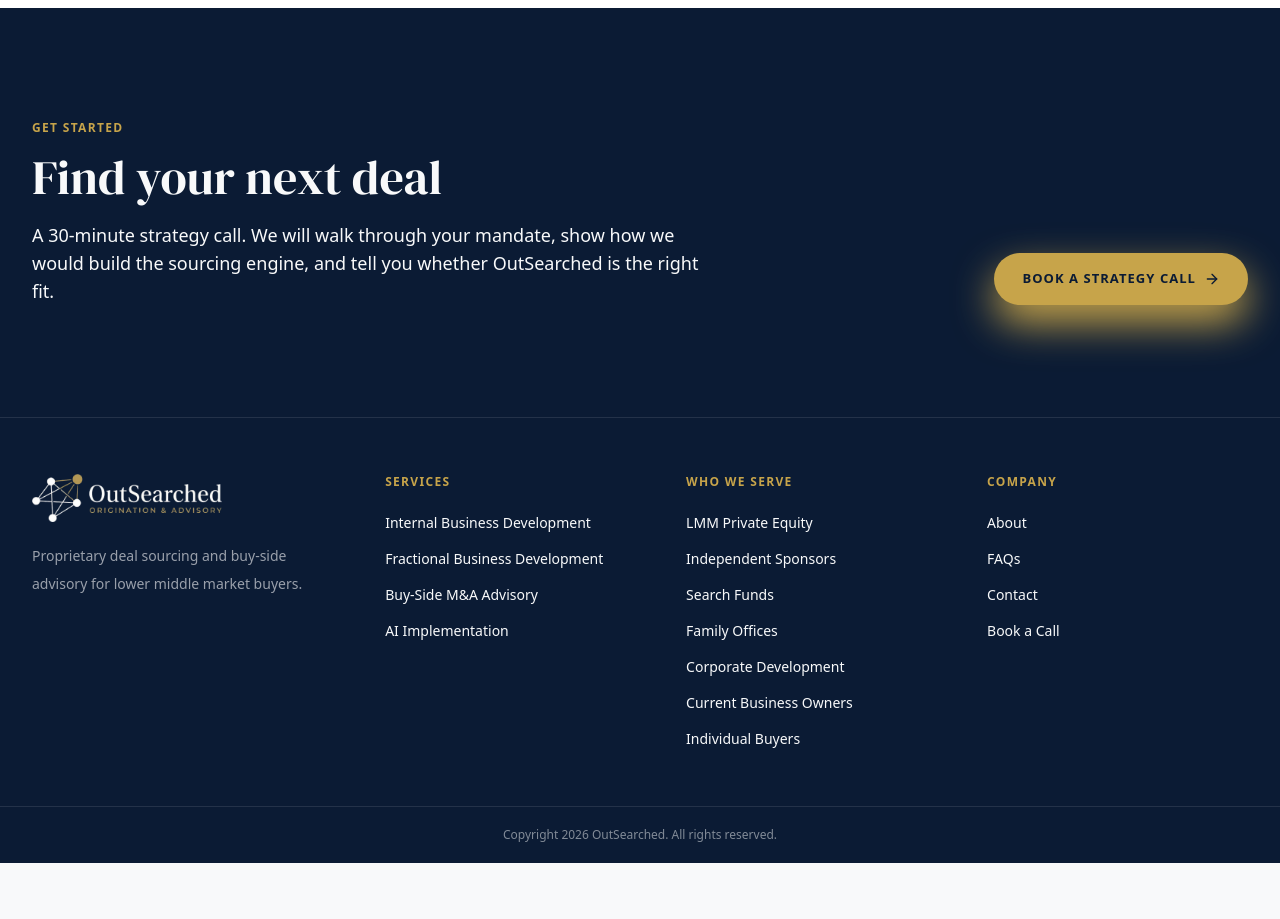
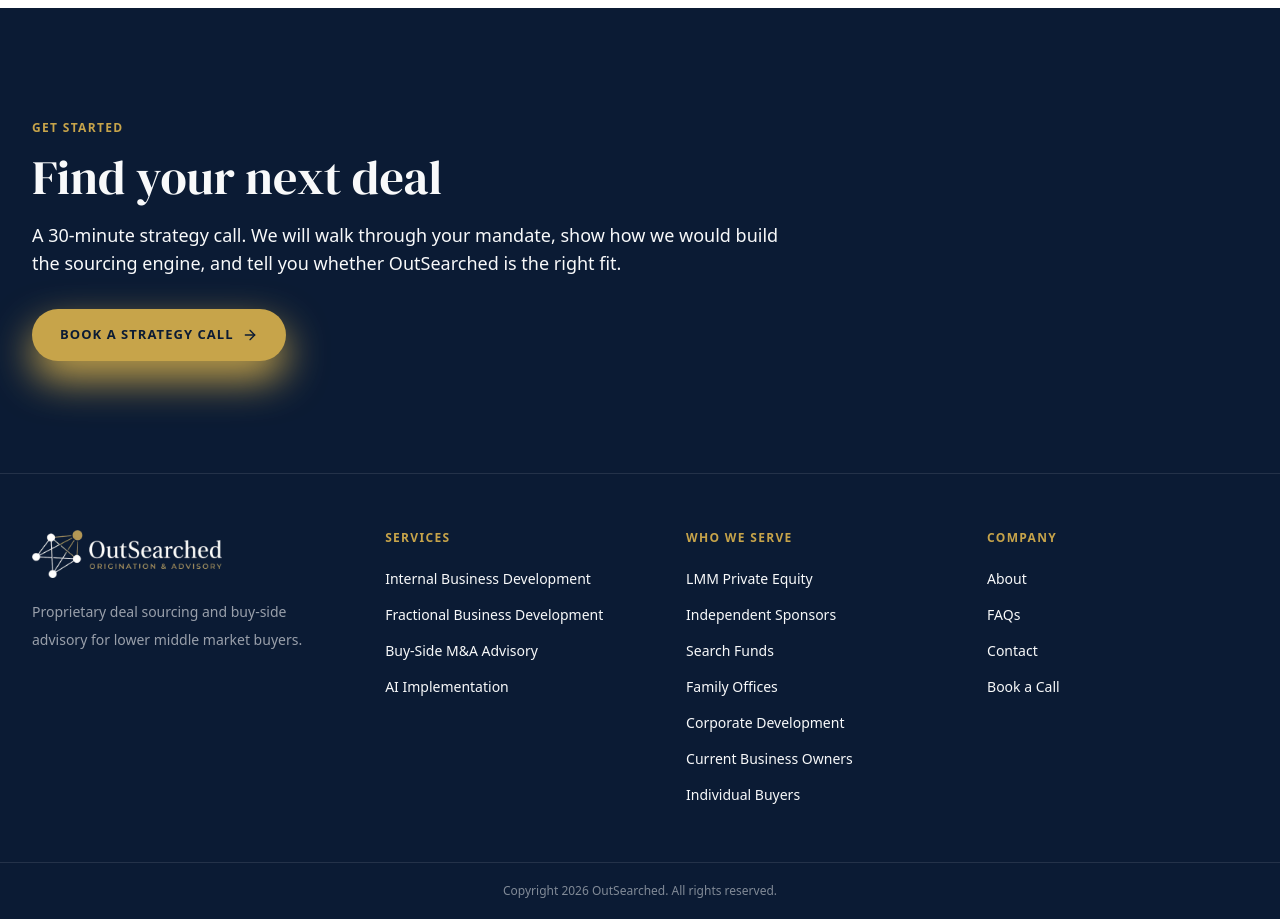
Before and after one commit to acg-data/outsearched2, a React (Vite) app: page / in a window 1280 px wide. Shown: the part 5480-6399 px from the top of the page. Before the commit the page ends 6343 px from the top, so only its background shows below. Built offline with nearby package versions, Linux system fonts and the light colour scheme; a web font is replaced by a local one.

Commit message:
Stack CTA button under copy

```diff
--- a/src/components/Blocks.tsx
+++ b/src/components/Blocks.tsx
@@ -353,14 +353,14 @@
 export function ConversionCTA({ compact = false }: { compact?: boolean }) {
   return (
     <Section tone="navy" className={compact ? "py-14 md:py-16" : undefined}>
-      <div className="grid gap-8 lg:grid-cols-[1fr_0.72fr] lg:items-end">
+      <div className="max-w-3xl">
         <SectionHeading
           eyebrow="Get Started"
           title="Find your next deal"
           body="A 30-minute strategy call. We will walk through your mandate, show how we would build the sourcing engine, and tell you whether OutSearched is the right fit."
           light
         />
-        <div className="flex flex-col gap-3 sm:flex-row lg:justify-end">
+        <div className="mt-8 flex flex-col gap-3 sm:flex-row">
           <Button to={BOOKING_HASH} size="large">
             Book A Strategy Call
           </Button>
```
